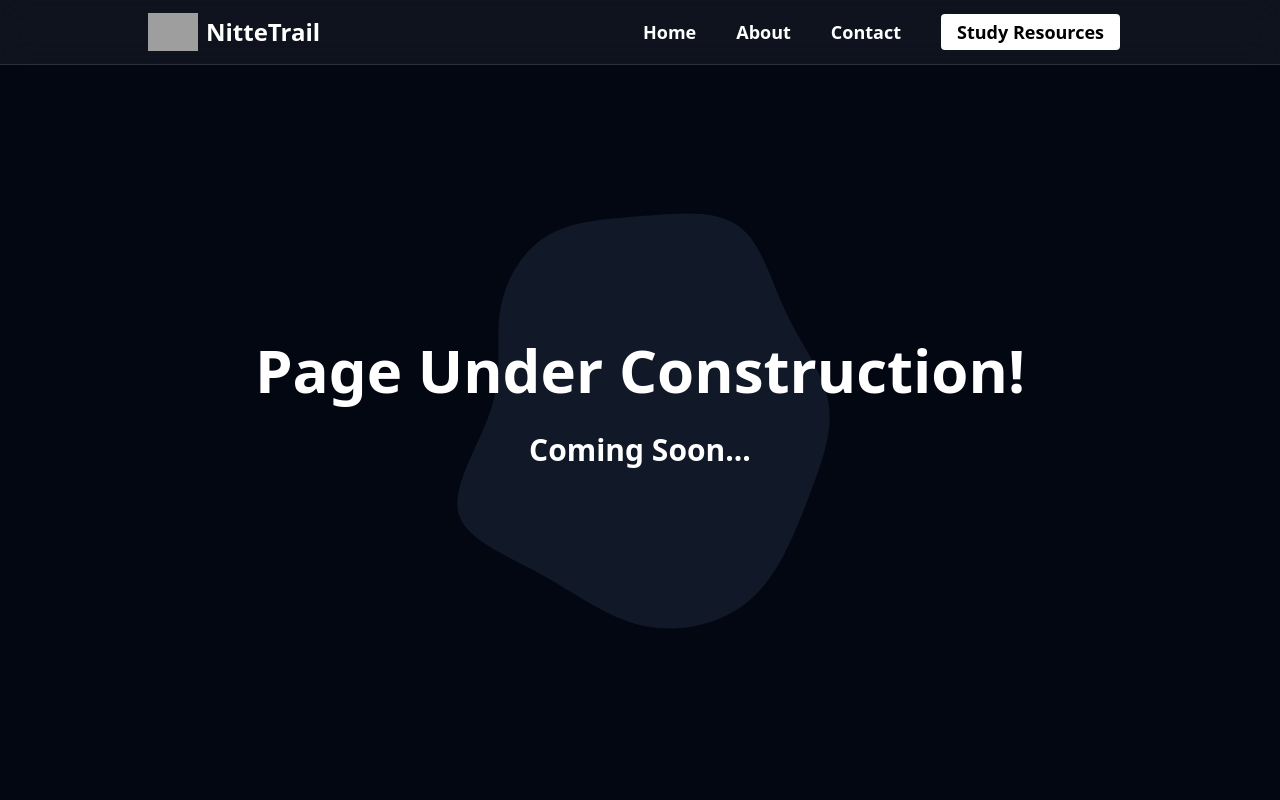
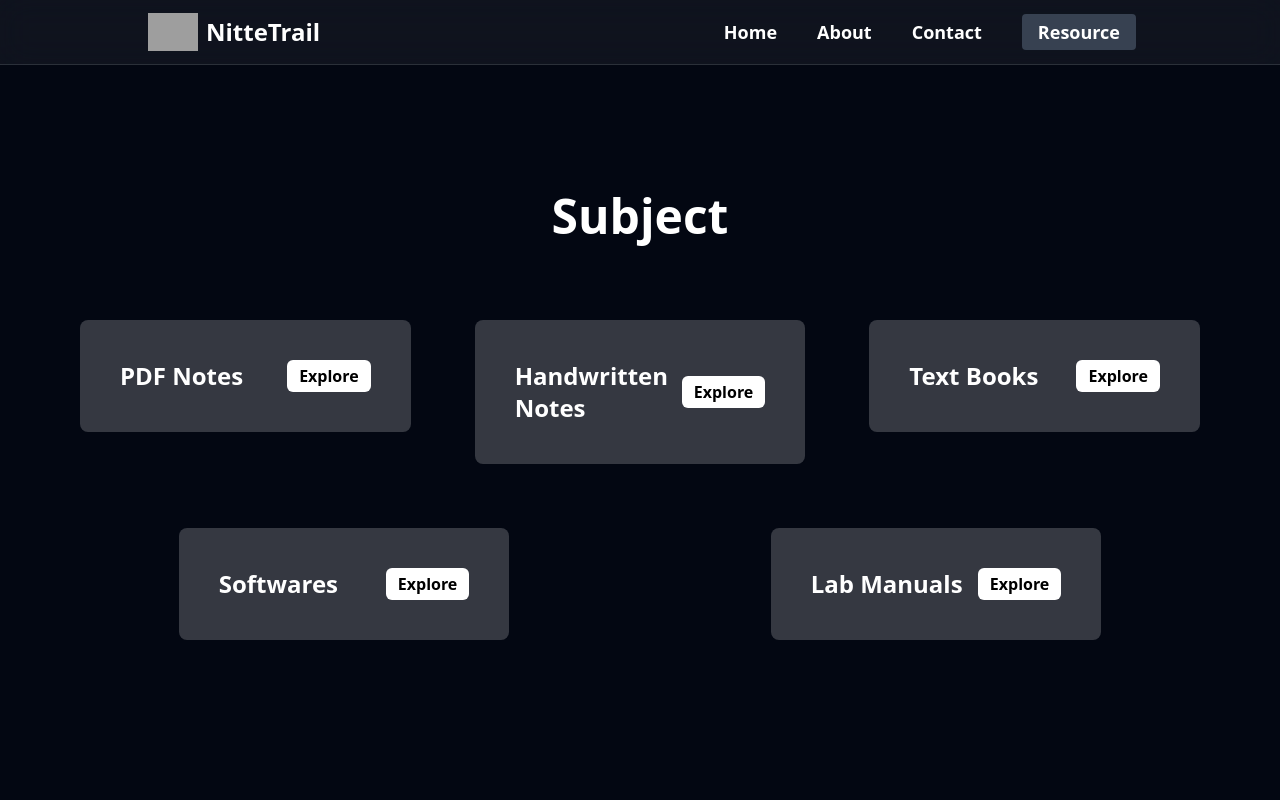
Before and after one commit to satwikrprabhu/NitteTrail, a React (Vite) app: page /cse/3 in a window 1280 px wide. Shown: the top 800 px of the page. Built offline with nearby package versions, Linux system fonts and the light colour scheme; grey boxes are pictures that could not be loaded.

Commit message:
feat: resource page

```diff
--- a/src/App.jsx
+++ b/src/App.jsx
@@ -17,6 +17,7 @@ import RI from './components/pages/Branches/RI'
 import AIDS from './components/pages/Branches/AIDS'
 import Error404 from './components/pages/Error404'
 import Construction from './components/pages/Construction'
+import CSE3 from './components/pages/CSE/CSE3'
 function App() {
 
   const [page,setPage] = useState(true)
@@ -32,6 +33,7 @@ function App() {
 <Routes>
 <Route path="/" element={page?<Hero />:<Branch />} />
 <Route path='/cse' element={<CSE />} />
+<Route path='/cse/3' element={<CSE3 />} />
 <Route path="/ise" element={<ISE />} />
 <Route path="/ece" element={<ECE/>} />
 <Route path="/aiml" element={<AIML />} />
--- a/src/components/Navbar.jsx
+++ b/src/components/Navbar.jsx
@@ -3,7 +3,7 @@ import { useState } from 'react';
 import { Link } from 'react-router-dom';
 const Navbar = (props) => {
 
-  const [toggleTitle,setToggleTitle] = useState("Study Resources");
+  const [toggleTitle,setToggleTitle] = useState("Resource");
 
 const links = [{
   linkname: "Home",
@@ -22,7 +22,7 @@ const links = [{
 
 const titleset = () => {
   let  val = toggleTitle;
-  val==="NitteTrail"?setToggleTitle("Study Resource"):setToggleTitle("NitteTrail");
+  val==="NitteTrail"?setToggleTitle("Resource"):setToggleTitle("NitteTrail");
 
 }
 
@@ -39,7 +39,7 @@ const titleset = () => {
       <ul className='flex justify-between items-center space-x-10 font-semibold'>
         {links.map((link)=>(<li className='hidden lg:block text-lg text-white hover:text-gray-300 cursor-pointer'>{link.linkname}</li>))}
         <Link to='/'>
-        <button className='hidden lg:block text-lg mr-8 bg-white hover:bg-gray-200 text-black font-semi-bold py-1 px-4 rounded'
+        <button className='lg:block text-lg mr-4 bg-gray-700 hover:bg-gray-700 text-white font-semi-bold py-1 px-4 rounded'
          onClick={()=>{
           props.btn();
           titleset();
--- a/src/components/pages/Branch.jsx
+++ b/src/components/pages/Branch.jsx
@@ -52,7 +52,7 @@ const Branch = () => {
     return (
         <div className='min-h-screen flex flex-col justify-center pt-28 md:pt-28 bg-gray-950'>
             <h1 className="text-5xl font-bold text-center text-white">Branch</h1>
-            <div className="flex flex-col md:flex-row md:flex-wrap  text-white justify-around pt-8 px-6 md:p-12">
+            <div className="flex flex-col md:flex-row md:flex-wrap  text-white justify-evenly pt-8 px-6 md:p-12">
                 {branchtitles.map((branch, index) => (
                     <div
                         key={index}
--- /dev/null
+++ b/src/components/pages/CSE/CSE3.jsx
@@ -0,0 +1,52 @@
+import React from 'react';
+import { Link } from 'react-router-dom';
+const coursetitle = [
+    {
+        title: "PDF Notes",
+        url: "",
+    },
+    {
+        title: "Handwritten Notes",
+        url: "",
+    },
+    {
+        title: "Text Books",
+        url: "",
+    },
+    {
+        title: "Softwares",
+        url: "",
+    },
+    {
+        title: "Lab Manuals",
+        url: "",
+    },
+
+
+];
+
+const CSE3 = () => {
+    return (
+        <div className='min-h-screen flex flex-col justify-center pt-28 md:pt-28 bg-gray-950'>
+            <h1 className="text-5xl font-bold text-center text-white">Subject</h1>
+            <div className="flex flex-col md:flex-row md:flex-wrap  text-white justify-around pt-8 px-6 md:p-12">
+                {coursetitle.map((course, index) => (
+                    <div
+                        key={index}
+                        className="md:w-1/3 xl:w-1/3 mb-8 md:p-3 lg:p-8 md:mb-0 text-white hover:scale-105 transition-all hover:shadow-gray-100 md:text-md"
+                    >
+                        <div
+                            className="rounded-lg p-7 md:p-10 bg-white bg-opacity-20 flex justify-between items-center bg-clip-padding backdrop-filter backdrop-blur-0  hover:"
+                        >
+                            <h3 className="text-2xl font-bold text-white text-left">{course.title}</h3>
+                            <Link to={course.url} className="text-black bg-white border-none  px-3 py-1 font-semibold rounded-md
+                            hover:bg-slate-200">Explore</Link>
+                        </div>
+                    </div>
+                ))}
+            </div>
+        </div>
+    );
+};
+
+export default CSE3;
```
Also changed, not shown: public/file.svg (added), public/location.svg (added).
